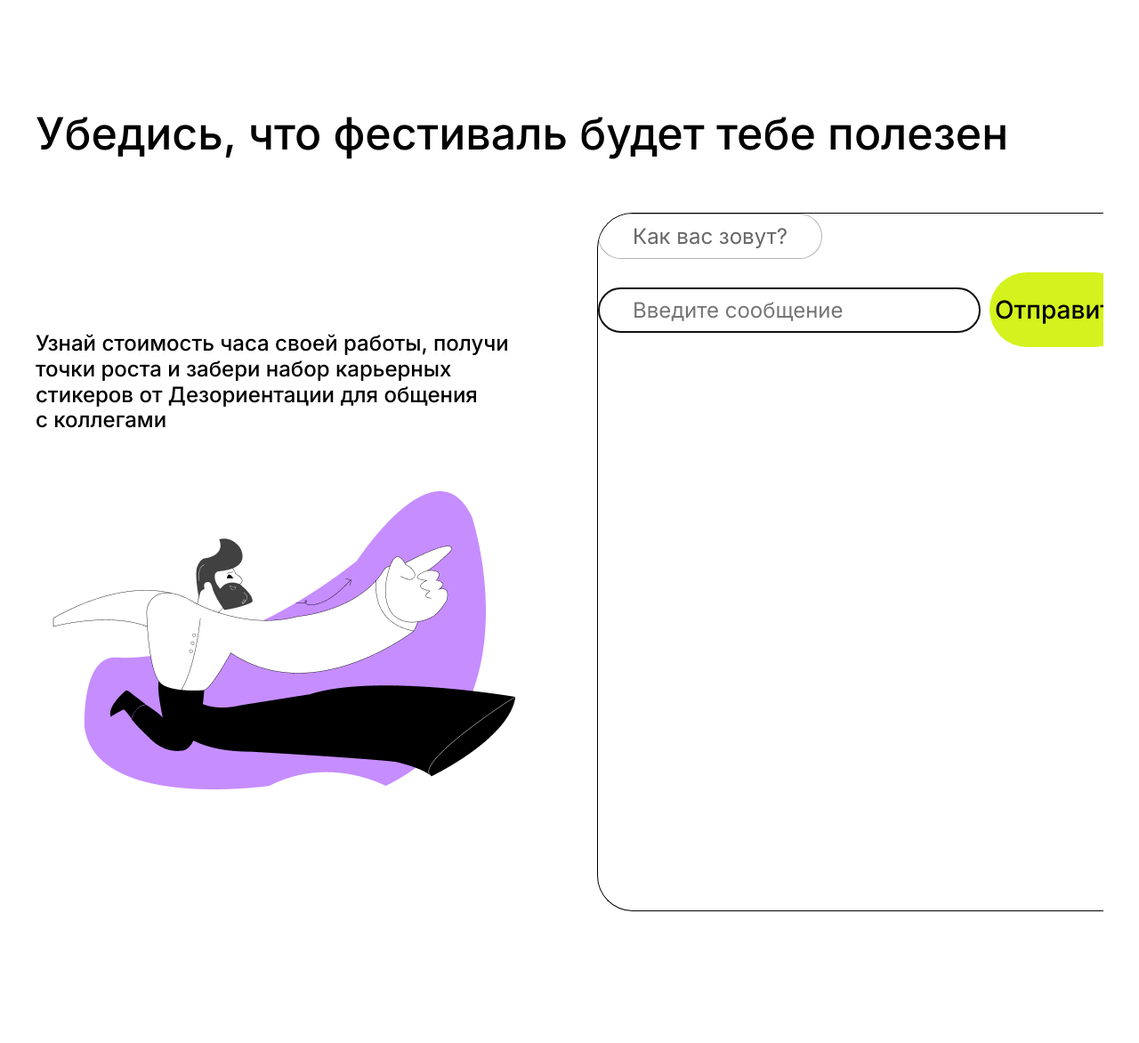
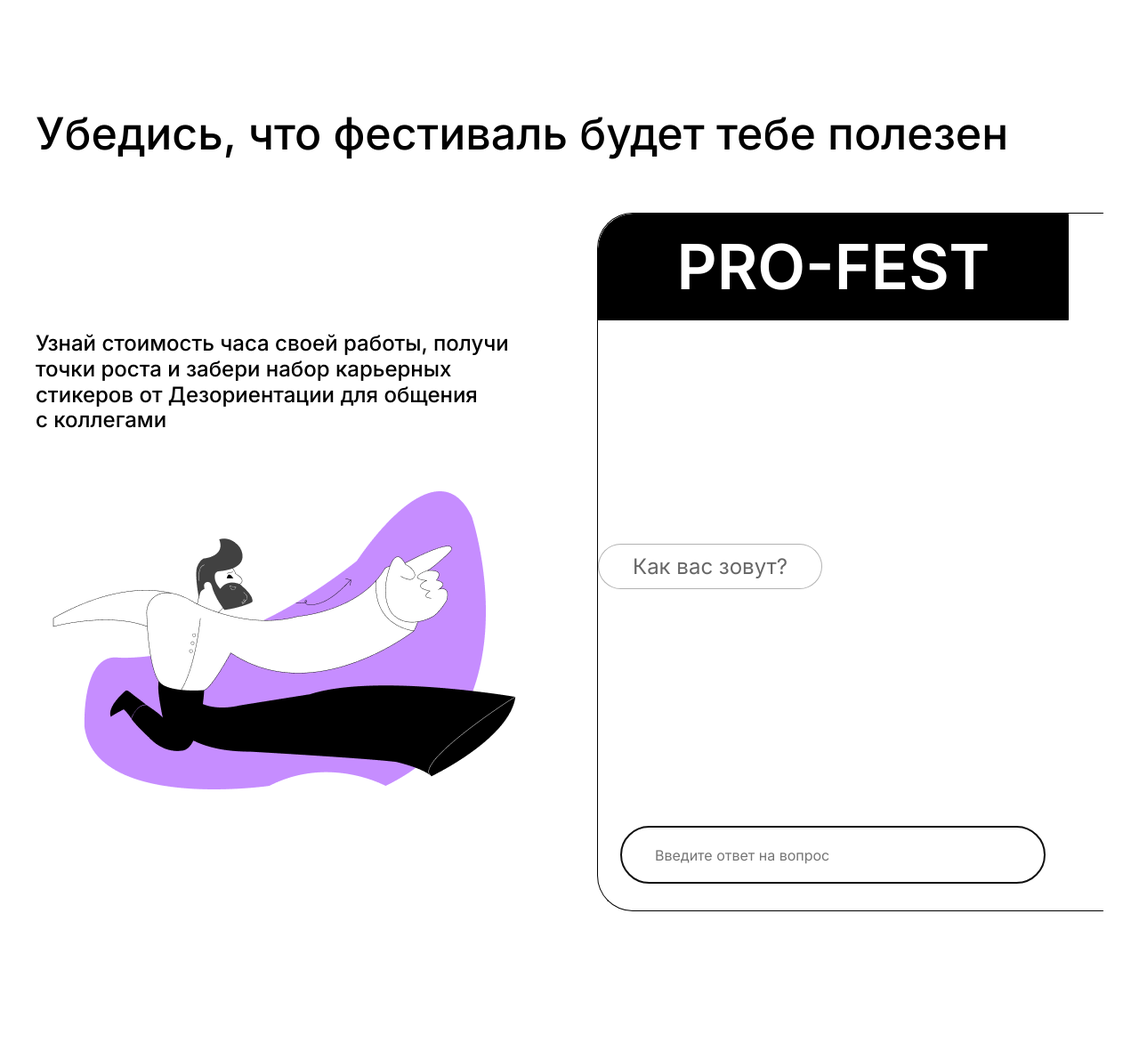
Before and after one commit to regilina/desor, a Django app: template dezor/templates/main.html in a window 1280 px wide. Shown: the part 853-2025 px from the top of the page at 89% size. Run offline with Django 4.2, Linux system fonts and the light colour scheme; the template is opened without the code that fills it, so the values that code supplies are empty.

Commit message:
Some changes

```diff
--- a/dezor/static/css/styles.css
+++ b/dezor/static/css/styles.css
@@ -68,6 +68,7 @@
   font-size: 30px;
   line-height: 120%;
 }
+
 .btn {
   border-radius: 55px;
   background: #D4F21D;
@@ -102,6 +103,7 @@
 .chat {
   display: flex;
   flex-direction: column;
+  justify-content: space-between;
   width: 569px;
   height: 785px;
   flex-shrink: 0;
@@ -144,21 +146,47 @@
 .chat__input {
   display: flex;
   align-items: center;
+  margin-bottom: 30px;
+  margin-left: 25px;
   gap: 10px;
   margin-top: 15px;
 }
 .chat__input-field {
+  font-size: 16px;
+  font-weight: 400;
+  line-height: 130%;
   display: flex;
+  width: 478px;
+  height: 65px;
   padding: 10px 38px;
   align-items: center;
+  gap: 10px;
   flex-shrink: 0;
   border-radius: 55px;
-  border: 1px solid rgba(0, 0, 0, 0.3);
-  color: rgba(0, 0, 0, 0.6);
-  font-weight: 400;
+  border: 1px solid;
+  border-color: rgba(0, 0, 0, 0.3);
 }
-.chat__input-field:active {
-  border: 1px solid rgba(0, 0, 0, 0.3);
+.chat__input-field :active {
+  border: 1px solid;
+  border-color: #000;
+}
+.chat__head {
+  width: 529px;
+  height: 120px;
+  flex-shrink: 0;
+  border-radius: 40px 0px 0px 0px;
+  border: 1px solid var(--Black, #000);
+  background: #000;
+  display: flex;
+  justify-content: center;
+  align-items: center;
+}
+.chat__head span {
+  color: #FFF;
+  font-size: 70px;
+  font-weight: 600;
+  line-height: 100%;
+  text-transform: uppercase;
 }
 .chat__send-button {
   padding: 10px 20px;
--- a/dezor/static/css/styles.scss
+++ b/dezor/static/css/styles.scss
@@ -37,7 +37,6 @@
     font-size: 23px;
     font-weight: 400;
   }
-
 }
 
 .hero {
@@ -73,10 +72,6 @@
     margin-bottom: 60px;
     font-size: 30px;
     line-height: 120%;
-  }
-
-  &__btn {
-
   }
 }
 
@@ -115,17 +110,11 @@
   }
 }
 
-
-
-
-
-
-
-
 .chat {
 
   display: flex;
   flex-direction: column;
+  justify-content: space-between;
 
   width: 569px;
   height: 785px;
@@ -177,24 +166,53 @@
   &__input {
     display: flex;
     align-items: center;
+    margin-bottom: 30px;
+    margin-left: 25px;
+
     gap: 10px;
     margin-top: 15px;
 
     &-field {
+      font-size: 16px;;
+      font-weight: 400;
+      line-height: 130%;
+
       display: flex;
+      width: 478px;
+      height: 65px;
       padding: 10px 38px;
       align-items: center;
+      gap: 10px;
       flex-shrink: 0;
       border-radius: 55px;
-      border: 1px solid rgba(0, 0, 0, 0.30);
-      color: rgba(0, 0, 0, 0.60);
-      font-weight: 400;
+      border: 1px solid;
+      border-color: rgba(0, 0, 0, 0.30);
 
-      &:active {
-        border: 1px solid rgba(0, 0, 0, 0.30);
+      :active {
+        border: 1px solid;
+        border-color: #000;
       }
     }
+  }
 
+  &__head {
+    width: 529px;
+    height: 120px;
+    flex-shrink: 0;
+    border-radius: 40px 0px 0px 0px;
+    border: 1px solid var(--Black, #000);
+    background: #000;
+    display: flex;
+    justify-content: center;
+    align-items: center;
+
+    & span {
+      color: #FFF;
+      font-size: 70px;
+      font-weight: 600;
+      line-height: 100%;
+      text-transform: uppercase;
+    }
   }
 
   &__send-button {
--- a/dezor/templates/main.html
+++ b/dezor/templates/main.html
@@ -42,12 +42,15 @@
             <img class="section-chat__img" src="../static/img/illustration-man.png" alt="мужчина">
           </div>
           <div class="chat" id="chat">
+            <div class="chat__head">
+              <span>Pro-fest</span>
+            </div>
             <div class="chat__messages" id="chat-messages">
               <!-- Сюда будут добавляться сообщения чат-бота и пользователя -->
             </div>
             <div class="chat__input">
-              <input type="text" class="chat__input-field" id="user-input" placeholder="Введите сообщение">
-              <button class="btn chat__btn" id="send-button">Отправить</button>
+              <input type="text" class="chat__input-field" id="user-input" placeholder="Введите ответ на вопрос">
+              <!-- <button class="btn chat__btn" id="send-button">Отправить</button> -->
             </div>
 
           </div>
```
Also changed, not shown: 1 other file.
